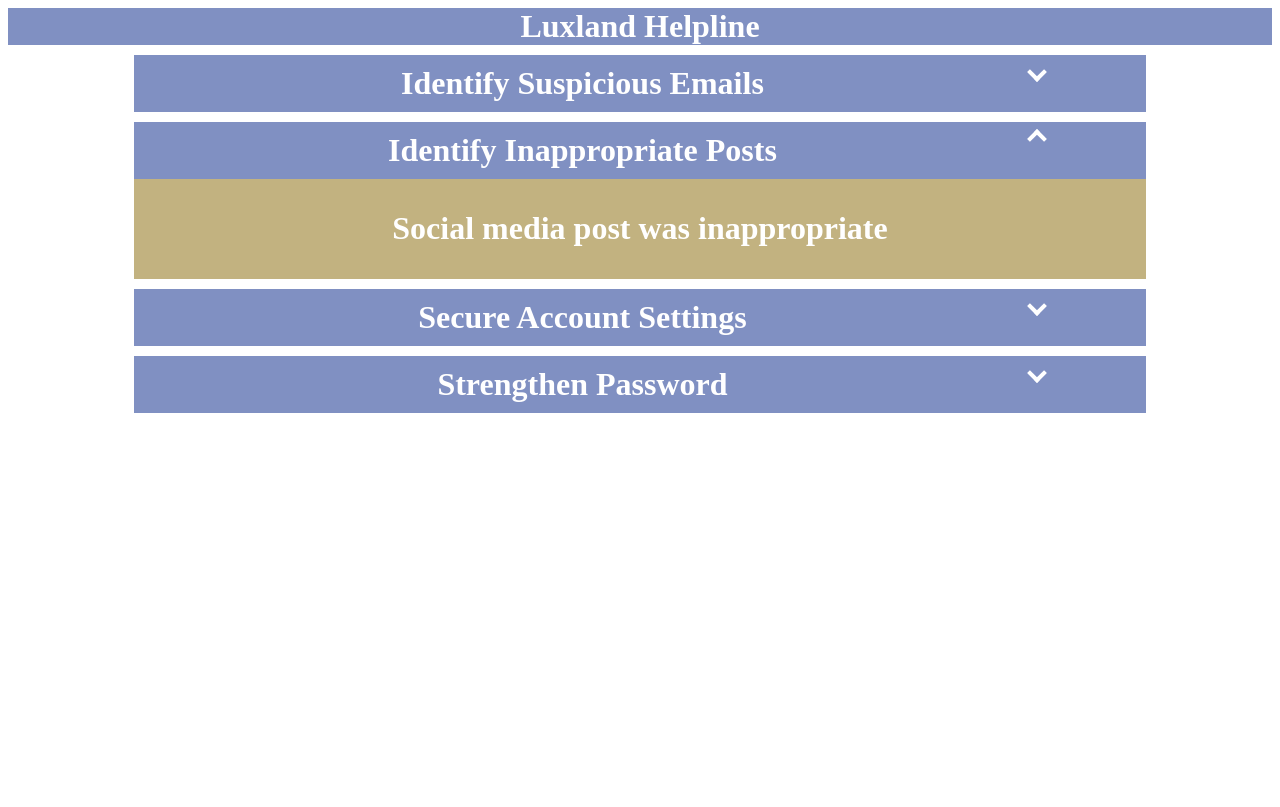
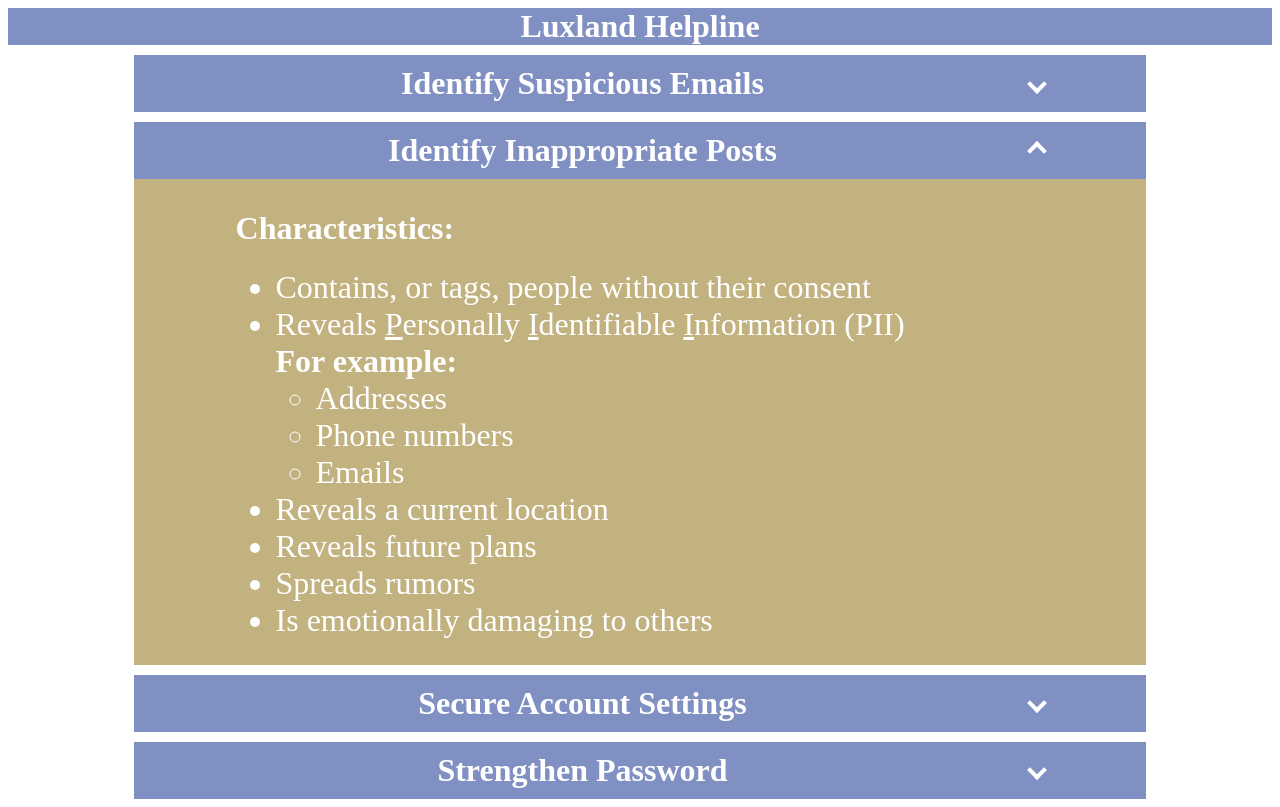
Before and after one commit to Hidden-Bug-0x1/csec-help-guide, a React (Create React App) app in the folder ui/: page / in a window 1280 px wide. Both pictures are taken after a click on the element "Identify Inappropriate Posts". Built offline with nearby package versions, Linux system fonts and the light colour scheme.

Commit message:
Fixed grammar mistake. Added content to the InappropriatePosts component

```diff
--- a/ui/src/App.css
+++ b/ui/src/App.css
@@ -57,7 +57,7 @@ li {
 	background-color: var(--primary);
 	color: var(--primary-txt-color);
 	display: flex;
-	justify-content: center;
+	/* justify-content: center; */
 }
 
 .container {
@@ -65,8 +65,8 @@ li {
 	width: 80%;
 	height: 5%;
 	display: flex;
-	justify-content: space-between;
-	align-content: center;
+	/* justify-content: space-between; */
+	/* align-content: center; */
 	padding: 10px 0px;
 	margin-top: 10px;
 }
@@ -133,6 +133,7 @@ li {
 	display: flex;
 	flex-direction: row;
 	align-self: center;
+	justify-content: center;
 }
 
 .flex-col {
--- a/ui/src/App.js
+++ b/ui/src/App.js
@@ -16,7 +16,9 @@ import WeakPassword from './pages/WeakPassword';
 function App() {
 	return (
 		<>
-			<h1 className='card'>Luxland Helpline</h1>
+			<h1 className='card center' style={{ display: 'flex' }}>
+				Luxland Helpline
+			</h1>
 			<Heading title='Identify Suspicious Emails' id={1}>
 				<SuspiciousEmailPage />
 			</Heading>
--- a/ui/src/components/Heading.js
+++ b/ui/src/components/Heading.js
@@ -21,7 +21,7 @@ const Heading = (props) => {
 		<>
 			<div className='container card disable-select' onClick={handleClick}>
 				<h1 className='card'>{title}</h1>
-				<div id={`arrow${id}`} className='arrow down'></div>
+				<div id={`arrow${id}`} className='arrow down center'></div>
 			</div>
 
 			<div className='collapsible'>
--- a/ui/src/components/PasswordStrengthTester.js
+++ b/ui/src/components/PasswordStrengthTester.js
@@ -11,7 +11,7 @@ const PasswordStrengthTester = () => {
 
 	const isSecure = () => {
 		if (pswd.length === 0) {
-			return ['Please enter you password above'];
+			return ['Please enter your password above'];
 		}
 
 		let fails = [];
--- a/ui/src/pages/InappropriatePost.js
+++ b/ui/src/pages/InappropriatePost.js
@@ -1,11 +1,30 @@
 import React from 'react';
 
 const InappropriatePost = () => {
-  return (
-    <div className='card bg-secondary'>
-      <h1>Social media post was inappropriate</h1>
-    </div>
-  );
+	return (
+		<div className='card bg-secondary flex-col'>
+			<h1 className='tab-l'>Characteristics:</h1>
+			<ul className='tab-l mt-0'>
+				<li>Contains, or tags, people without their consent</li>
+				<li>
+					Reveals <span style={{ textDecoration: 'underline' }}>P</span>
+					ersonally <span style={{ textDecoration: 'underline' }}>I</span>
+					dentifiable <span style={{ textDecoration: 'underline' }}>I</span>
+					nformation (PII)
+				</li>
+				<h1 className='m-0'>For example:</h1>
+				<ul>
+					<li>Addresses</li>
+					<li>Phone numbers</li>
+					<li>Emails</li>
+				</ul>
+				<li>Reveals a current location</li>
+				<li>Reveals future plans</li>
+				<li>Spreads rumors</li>
+				<li>Is emotionally damaging to others</li>
+			</ul>
+		</div>
+	);
 };
 
 export default InappropriatePost;
```
